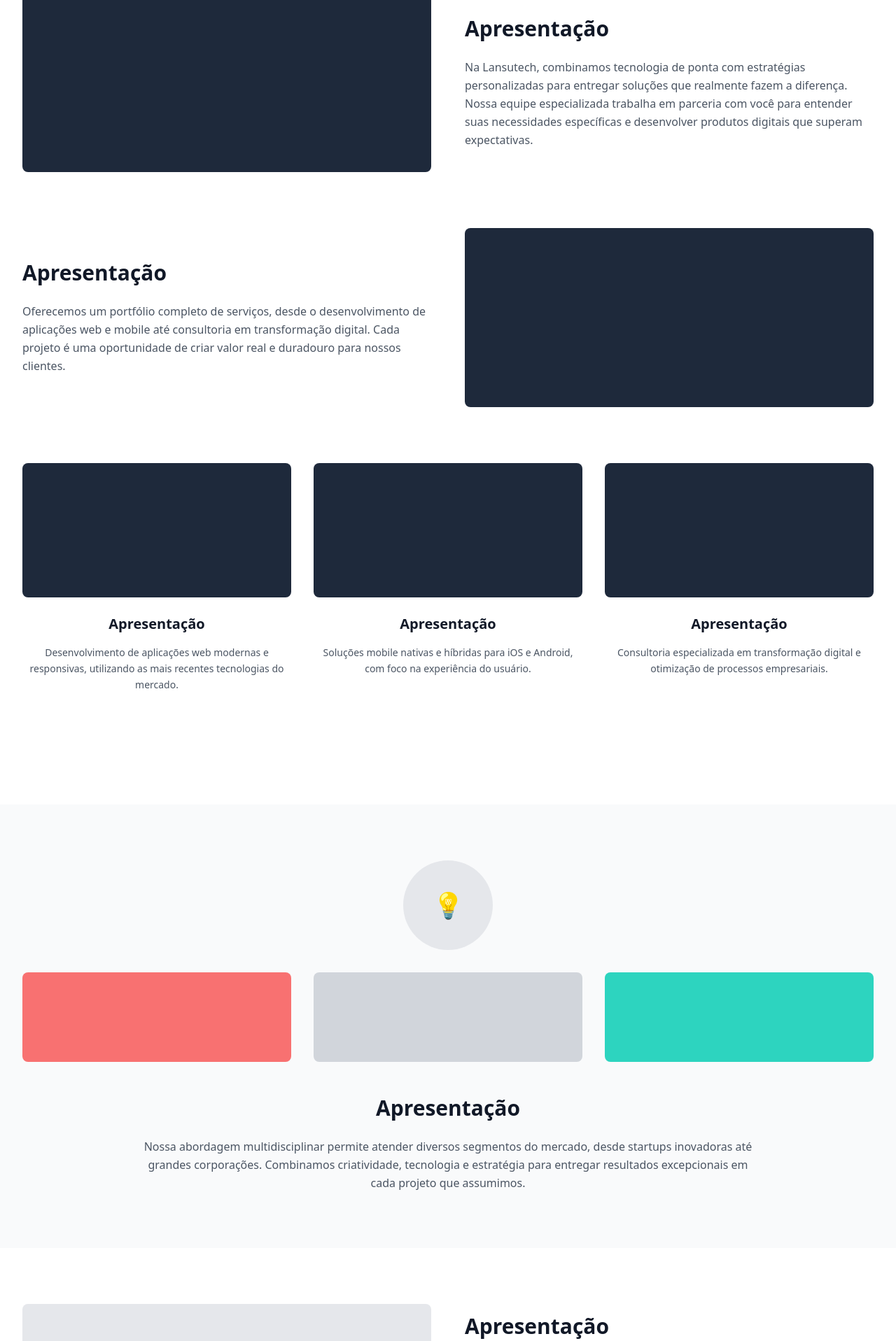
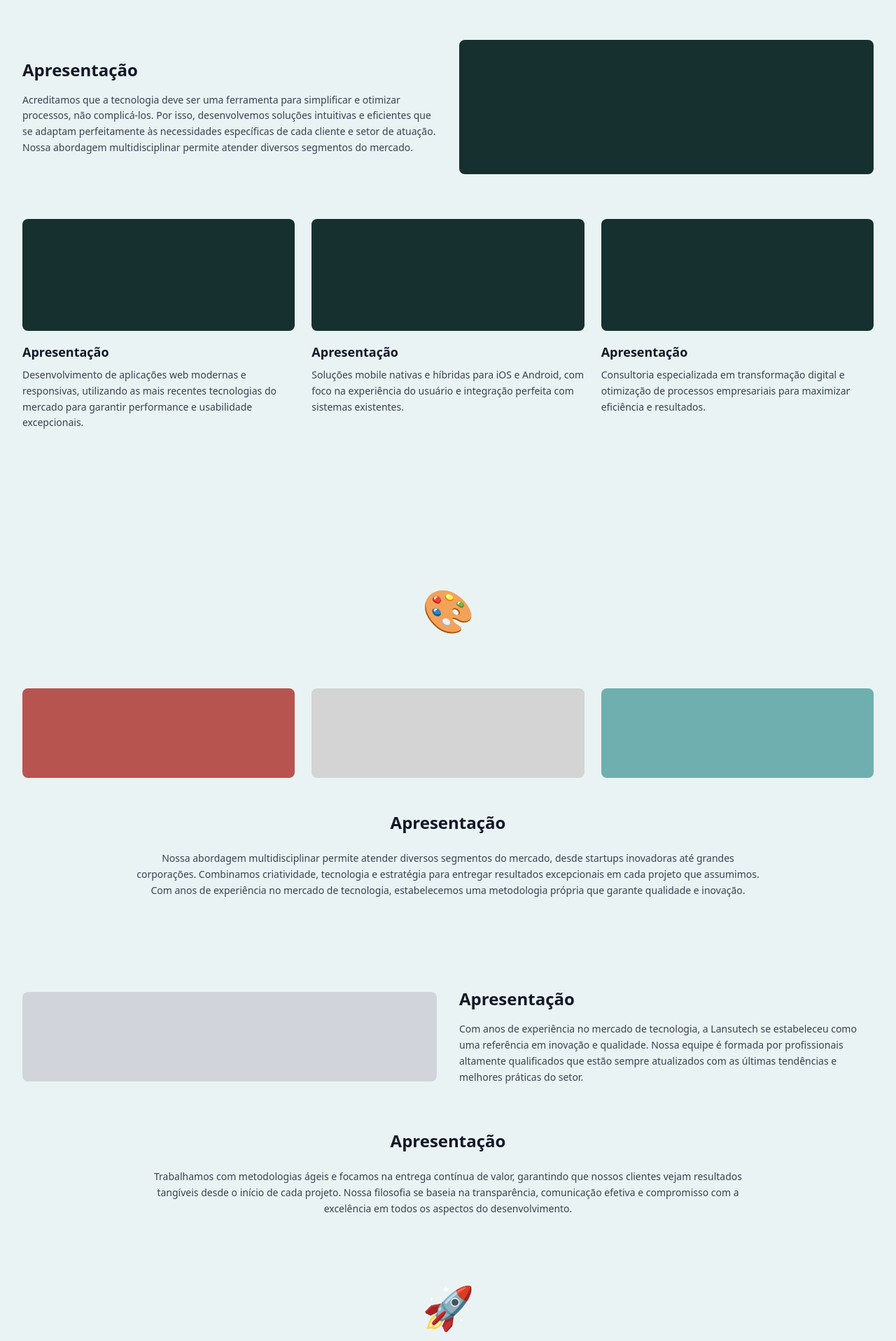
Before and after one commit to Lansutech/lansutechsite, a React (Vite) app: page / in a window 1280 px wide. Shown: the part 703-2620 px from the top of the page at 70% size. Built offline with nearby package versions, Linux system fonts and the light colour scheme.

Commit message:
feat: Implement landing page design
Updated the landing page design based on the provided image and color specifications.
Implemented the specified background and section colors.

```diff
--- a/src/components/ColoredCardsSection.tsx
+++ b/src/components/ColoredCardsSection.tsx
@@ -3,27 +3,30 @@ import React from 'react';
 
 const ColoredCardsSection = () => {
   return (
-    <section className="py-20 bg-gray-50">
+    <section className="py-16" style={{ backgroundColor: '#EAF3F3' }}>
       <div className="max-w-7xl mx-auto px-4 sm:px-6 lg:px-8">
-        <div className="mb-8">
-          <div className="w-32 h-32 mx-auto mb-6 bg-gray-200 rounded-full flex items-center justify-center">
-            <div className="text-4xl text-gray-400">💡</div>
+
+        {/* Ilustração central */}
+        <div className="text-center mb-12">
+          <div className="w-48 h-32 mx-auto mb-8 flex items-center justify-center">
+            <div className="text-6xl text-gray-400">🎨</div>
           </div>
         </div>
 
-        {/* Grid de cards coloridos */}
-        <div className="grid grid-cols-1 md:grid-cols-3 gap-8 mb-12">
-          <div className="bg-red-400 h-32 rounded-lg"></div>
-          <div className="bg-gray-300 h-32 rounded-lg"></div>
-          <div className="bg-teal-400 h-32 rounded-lg"></div>
+        {/* Grid de cards coloridos - seguindo o PNG */}
+        <div className="grid grid-cols-1 md:grid-cols-3 gap-6 mb-12">
+          <div className="h-32 rounded-lg" style={{ backgroundColor: '#B85450' }}></div>
+          <div className="h-32 rounded-lg" style={{ backgroundColor: '#D4D4D4' }}></div>
+          <div className="h-32 rounded-lg" style={{ backgroundColor: '#6FAFB0' }}></div>
         </div>
 
         <div className="text-center">
-          <h2 className="text-3xl font-bold text-gray-900 mb-6">Apresentação</h2>
-          <p className="text-gray-600 leading-relaxed max-w-4xl mx-auto">
+          <h2 className="text-2xl font-bold text-gray-900 mb-6">Apresentação</h2>
+          <p className="text-gray-700 leading-relaxed max-w-4xl mx-auto text-sm">
             Nossa abordagem multidisciplinar permite atender diversos segmentos do mercado, desde startups
             inovadoras até grandes corporações. Combinamos criatividade, tecnologia e estratégia para
-            entregar resultados excepcionais em cada projeto que assumimos.
+            entregar resultados excepcionais em cada projeto que assumimos. Com anos de experiência no
+            mercado de tecnologia, estabelecemos uma metodologia própria que garante qualidade e inovação.
           </p>
         </div>
       </div>
--- a/src/components/ContentSection.tsx
+++ b/src/components/ContentSection.tsx
@@ -3,41 +3,41 @@ import React from 'react';
 
 const ContentSection = () => {
   return (
-    <section className="py-20 bg-white">
+    <section className="py-16" style={{ backgroundColor: '#EAF3F3' }}>
       <div className="max-w-7xl mx-auto px-4 sm:px-6 lg:px-8">
-        {/* Primeira seção com imagem à esquerda */}
-        <div className="mb-20">
-          <div className="grid grid-cols-1 lg:grid-cols-2 gap-12 items-center">
-            <div className="bg-gray-200 h-48 rounded-lg"></div>
+
+        {/* Seção com retângulo cinza à esquerda */}
+        <div className="mb-16">
+          <div className="grid grid-cols-1 lg:grid-cols-2 gap-8 items-center">
+            <div className="h-32 rounded-lg bg-gray-300"></div>
             <div>
-              <h2 className="text-3xl font-bold text-gray-900 mb-6">Apresentação</h2>
-              <p className="text-gray-600 leading-relaxed">
-                Acreditamos que a tecnologia deve ser uma ferramenta para simplificar e otimizar processos,
-                não complicá-los. Por isso, desenvolvemos soluções intuitivas e eficientes que se adaptam
-                perfeitamente às necessidades específicas de cada cliente e setor de atuação.
+              <h2 className="text-2xl font-bold text-gray-900 mb-4">Apresentação</h2>
+              <p className="text-gray-700 text-sm leading-relaxed">
+                Com anos de experiência no mercado de tecnologia, a Lansutech se estabeleceu como uma referência
+                em inovação e qualidade. Nossa equipe é formada por profissionais altamente qualificados que estão
+                sempre atualizados com as últimas tendências e melhores práticas do setor.
               </p>
             </div>
           </div>
         </div>
 
-        {/* Segunda seção com texto completo */}
-        <div className="mb-20">
-          <h2 className="text-3xl font-bold text-gray-900 mb-6">Apresentação</h2>
-          <p className="text-gray-600 leading-relaxed">
-            Com anos de experiência no mercado de tecnologia, a Lansutech se estabeleceu como uma referência
-            em inovação e qualidade. Nossa equipe é formada por profissionais altamente qualificados que estão
-            sempre atualizados com as últimas tendências e melhores práticas do setor. Trabalhamos com metodologias
-            ágeis e focamos na entrega contínua de valor, garantindo que nossos clientes vejam resultados tangíveis
-            desde o início de cada projeto.
+        {/* Seção de texto completo centralizado */}
+        <div className="mb-16 text-center">
+          <h2 className="text-2xl font-bold text-gray-900 mb-6">Apresentação</h2>
+          <p className="text-gray-700 text-sm leading-relaxed max-w-4xl mx-auto">
+            Trabalhamos com metodologias ágeis e focamos na entrega contínua de valor, garantindo que nossos
+            clientes vejam resultados tangíveis desde o início de cada projeto. Nossa filosofia se baseia na
+            transparência, comunicação efetiva e compromisso com a excelência em todos os aspectos do desenvolvimento.
           </p>
         </div>
 
-        {/* Terceira seção com imagem grande */}
-        <div className="mb-12">
-          <div className="w-32 h-32 mx-auto mb-8 bg-gray-200 rounded-full flex items-center justify-center">
-            <div className="text-4xl text-gray-400">🎯</div>
+        {/* Ilustração central */}
+        <div className="text-center">
+          <div className="w-48 h-32 mx-auto mb-8 flex items-center justify-center">
+            <div className="text-6xl text-gray-400">🚀</div>
           </div>
         </div>
+
       </div>
     </section>
   );
--- a/src/components/PresentationSection.tsx
+++ b/src/components/PresentationSection.tsx
@@ -3,69 +3,77 @@ import React from 'react';
 
 const PresentationSection = () => {
   return (
-    <section className="py-20 bg-white">
+    <section className="py-16" style={{ backgroundColor: '#EAF3F3' }}>
       <div className="max-w-7xl mx-auto px-4 sm:px-6 lg:px-8">
-        {/* Primeira seção - Layout horizontal */}
-        <div className="mb-20">
-          <div className="grid grid-cols-1 lg:grid-cols-2 gap-12 items-center">
-            <div className="bg-slate-800 h-64 rounded-lg"></div>
+
+        {/* Primeira seção - Retângulo escuro à esquerda */}
+        <div className="mb-16">
+          <div className="grid grid-cols-1 lg:grid-cols-2 gap-8 items-center">
+            <div className="h-48 rounded-lg" style={{ backgroundColor: '#163030' }}></div>
             <div>
-              <h2 className="text-3xl font-bold text-gray-900 mb-6">Apresentação</h2>
-              <p className="text-gray-600 leading-relaxed">
+              <h2 className="text-2xl font-bold text-gray-900 mb-4">Apresentação</h2>
+              <p className="text-gray-700 text-sm leading-relaxed">
                 Na Lansutech, combinamos tecnologia de ponta com estratégias personalizadas para entregar soluções
                 que realmente fazem a diferença. Nossa equipe especializada trabalha em parceria com você para
                 entender suas necessidades específicas e desenvolver produtos digitais que superam expectativas.
+                Oferecemos um portfólio completo de serviços, desde o desenvolvimento de aplicações web e mobile
+                até consultoria em transformação digital.
               </p>
             </div>
           </div>
         </div>
 
-        {/* Segunda seção - Layout horizontal invertido */}
-        <div className="mb-20">
-          <div className="grid grid-cols-1 lg:grid-cols-2 gap-12 items-center">
+        {/* Segunda seção - Retângulo escuro à direita */}
+        <div className="mb-16">
+          <div className="grid grid-cols-1 lg:grid-cols-2 gap-8 items-center">
             <div className="lg:order-2">
-              <div className="bg-slate-800 h-64 rounded-lg"></div>
+              <div className="h-48 rounded-lg" style={{ backgroundColor: '#163030' }}></div>
             </div>
             <div className="lg:order-1">
-              <h2 className="text-3xl font-bold text-gray-900 mb-6">Apresentação</h2>
-              <p className="text-gray-600 leading-relaxed">
-                Oferecemos um portfólio completo de serviços, desde o desenvolvimento de aplicações web e mobile
-                até consultoria em transformação digital. Cada projeto é uma oportunidade de criar valor real
-                e duradouro para nossos clientes.
+              <h2 className="text-2xl font-bold text-gray-900 mb-4">Apresentação</h2>
+              <p className="text-gray-700 text-sm leading-relaxed">
+                Acreditamos que a tecnologia deve ser uma ferramenta para simplificar e otimizar processos,
+                não complicá-los. Por isso, desenvolvemos soluções intuitivas e eficientes que se adaptam
+                perfeitamente às necessidades específicas de cada cliente e setor de atuação.
+                Nossa abordagem multidisciplinar permite atender diversos segmentos do mercado.
               </p>
             </div>
           </div>
         </div>
 
-        {/* Terceira seção - Grid de três colunas */}
-        <div className="mb-20">
-          <div className="grid grid-cols-1 md:grid-cols-3 gap-8">
-            <div className="text-center">
-              <div className="bg-slate-800 h-48 rounded-lg mb-6"></div>
-              <h3 className="text-xl font-bold text-gray-900 mb-4">Apresentação</h3>
-              <p className="text-gray-600 text-sm leading-relaxed">
+        {/* Grid de três cards escuros */}
+        <div className="mb-16">
+          <div className="grid grid-cols-1 md:grid-cols-3 gap-6">
+            <div className="text-left">
+              <div className="h-40 rounded-lg mb-4" style={{ backgroundColor: '#163030' }}></div>
+              <h3 className="text-lg font-bold text-gray-900 mb-2">Apresentação</h3>
+              <p className="text-gray-700 text-sm leading-relaxed">
                 Desenvolvimento de aplicações web modernas e responsivas,
-                utilizando as mais recentes tecnologias do mercado.
+                utilizando as mais recentes tecnologias do mercado para
+                garantir performance e usabilidade excepcionais.
               </p>
             </div>
-            <div className="text-center">
-              <div className="bg-slate-800 h-48 rounded-lg mb-6"></div>
-              <h3 className="text-xl font-bold text-gray-900 mb-4">Apresentação</h3>
-              <p className="text-gray-600 text-sm leading-relaxed">
+            <div className="text-left">
+              <div className="h-40 rounded-lg mb-4" style={{ backgroundColor: '#163030' }}></div>
+              <h3 className="text-lg font-bold text-gray-900 mb-2">Apresentação</h3>
+              <p className="text-gray-700 text-sm leading-relaxed">
                 Soluções mobile nativas e híbridas para iOS e Android,
-                com foco na experiência do usuário.
+                com foco na experiência do usuário e integração perfeita
+                com sistemas existentes.
               </p>
             </div>
-            <div className="text-center">
-              <div className="bg-slate-800 h-48 rounded-lg mb-6"></div>
-              <h3 className="text-xl font-bold text-gray-900 mb-4">Apresentação</h3>
-              <p className="text-gray-600 text-sm leading-relaxed">
+            <div className="text-left">
+              <div className="h-40 rounded-lg mb-4" style={{ backgroundColor: '#163030' }}></div>
+              <h3 className="text-lg font-bold text-gray-900 mb-2">Apresentação</h3>
+              <p className="text-gray-700 text-sm leading-relaxed">
                 Consultoria especializada em transformação digital
-                e otimização de processos empresariais.
+                e otimização de processos empresariais para maximizar
+                eficiência e resultados.
               </p>
             </div>
           </div>
         </div>
+
       </div>
     </section>
   );
--- a/src/pages/Index.tsx
+++ b/src/pages/Index.tsx
@@ -9,7 +9,7 @@ import Footer from '../components/Footer';
 
 const Index = () => {
   return (
-    <div className="min-h-screen bg-gray-50">
+    <div className="min-h-screen" style={{ backgroundColor: '#EAF3F3' }}>
       <Header />
       <Hero />
       <PresentationSection />
```
Also changed, not shown: src/components/Footer.tsx (+33 -17 lines), src/components/Header.tsx (+6 -2 lines), src/components/Hero.tsx (+6 -9 lines).
